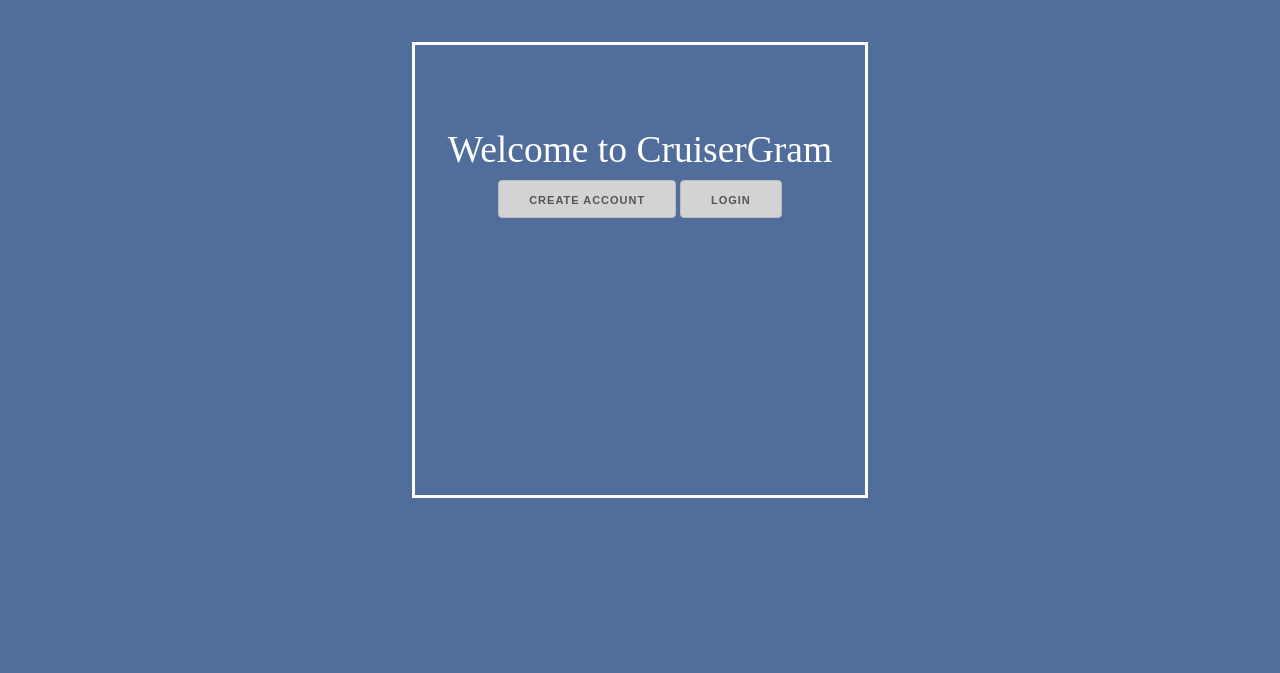
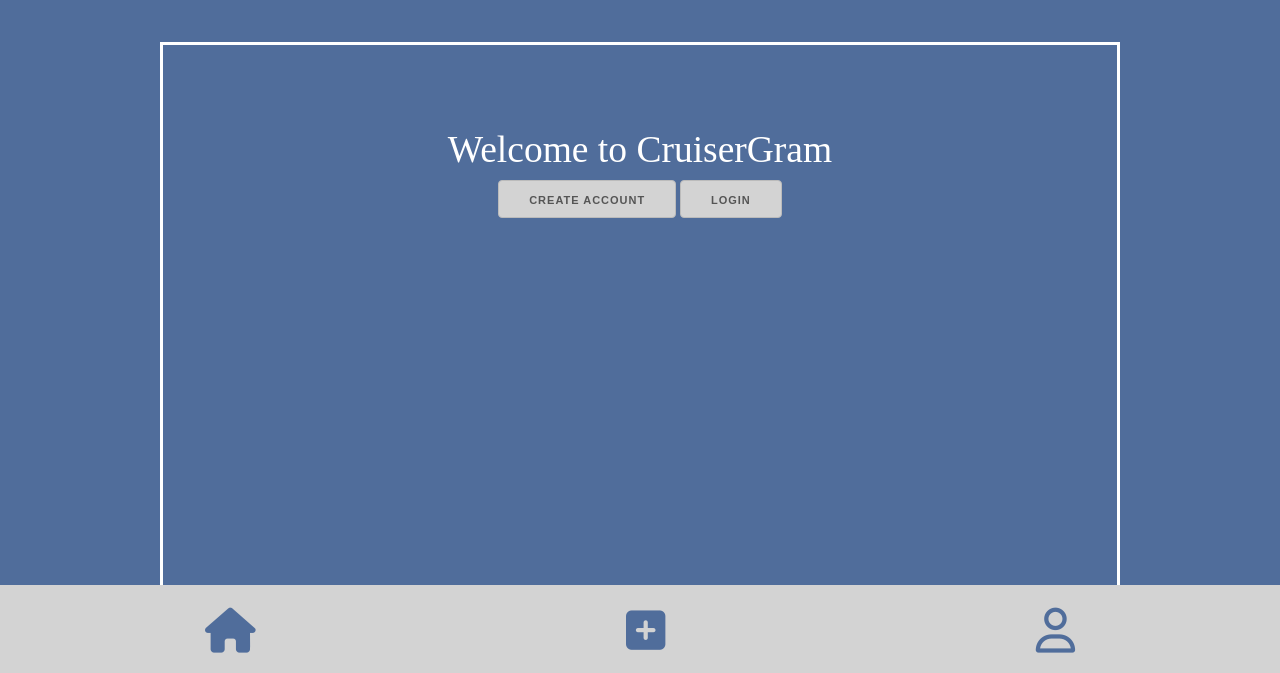
Before and after one commit to mtnzorro/digital_crafts_project_3, a website: page public/index.html in a window 1280 px wide. Shown: the part 125-798 px from the top of the page. Drawn offline with nearby package versions, Linux system fonts and the light colour scheme; some packages are replaced by stand-ins of ours; a script that the page names is missing; a web font is replaced by a local one.

Commit message:
Adds fixed position nav bar, and functionality for home and post icons

```diff
--- a/public/index.html
+++ b/public/index.html
@@ -15,6 +15,7 @@
     <script src="/bower_components/angular-cookies/angular-cookies.js"></script>
     <link href="https://fonts.googleapis.com/css?family=BioRhyme" rel="stylesheet">
     <link href="https://fonts.googleapis.com/css?family=Open+Sans" rel="stylesheet">
+    <script src="https://use.fontawesome.com/3f9e1e78c2.js"></script>
   <!-- <script src="angular-cookies.min.js"></script> -->
   <script src="frontend.js"></script>
   </head>
@@ -39,6 +40,19 @@
     </div>
   </div>
 
+    <footer class="footer" ng-controller="HomeController">
+        <div class="container footer_wrapper">
+          <div class="footer_icons">
+            <i ui-sref="home" class="fa fa-home" aria-hidden="true"></i>
+            <i ui-sref="postGram" class="fa fa-plus-square" aria-hidden="true"></i>
+            <i class="fa fa-user-o" aria-hidden="true"></i>
+          </div>
+
+      </div>
+    </footer>
+
+
+
   </body>
   <!-- <script src = "instafeed.js"></script>
   <script type="text/javascript">
--- a/public/style.css
+++ b/public/style.css
@@ -31,8 +31,8 @@ body {
 
 .home_wrapper{
   display: flex;
-  width: 30em;
-  height: 30em;
+  width: 65em;
+  height: 65em;
   flex-direction: column;
   align-items: center;
   font-family: 'BioRhyme', serif;
@@ -51,15 +51,15 @@ body {
 /*listings*/
 
 .user_avatar{
-  width: 3em;
-  height: 3em;
+  width: 6em;
+  height: 6em;
   border: solid .1em white;
   border-radius: 4px;
   background-color: lightgrey;
 }
 .gram_timeline_wrapper{
-    width: 30em;
-    height: 30em;
+    width: 65em;
+    height: 65em;
     display: flex;
     align-items: center;
     border: solid .1em white;
@@ -69,7 +69,6 @@ body {
 
 }
 .gram_timeline{
-
   width: 100%
 }
 
@@ -81,6 +80,7 @@ body {
 
 .user_id{
   margin-left: 1em;
+  font-size: 2.1em;
 }
 
 .gram_text_wrapper{
@@ -100,7 +100,7 @@ body {
 }
 
 .gram_text_content{
-  width: 30em;
+  width: 65em;
   display: flex;
   flex-direction: row;
   justify-content: flex-start;
@@ -114,8 +114,8 @@ body {
 }
 
 .signup_wrapper{
-  width: 30em;
-  height: 30em;
+  width: 65em;
+  height: 65em;
   display: flex;
   justify-content: center;
   border: solid .2em white;
@@ -129,3 +129,29 @@ body {
   display: flex;
   justify-content: center;
 }
+.footer{
+  position: fixed;
+  left: 0;
+  bottom: 0;
+  background-color: lightgrey;
+  height: 6em;
+  width: 100%;
+}
+
+.footer_wrapper {
+  display: flex;
+  justify-content: center;
+  width: 65em;
+  align-items: center;
+}
+
+.footer_icons {
+  width: 65em;
+  display: flex;
+  justify-content: space-between;
+  color: #506d9b;
+  font-size: 3em;
+  margin-left: 1em;
+  margin-right: 1em;
+  margin-top: .5em;
+}
```
